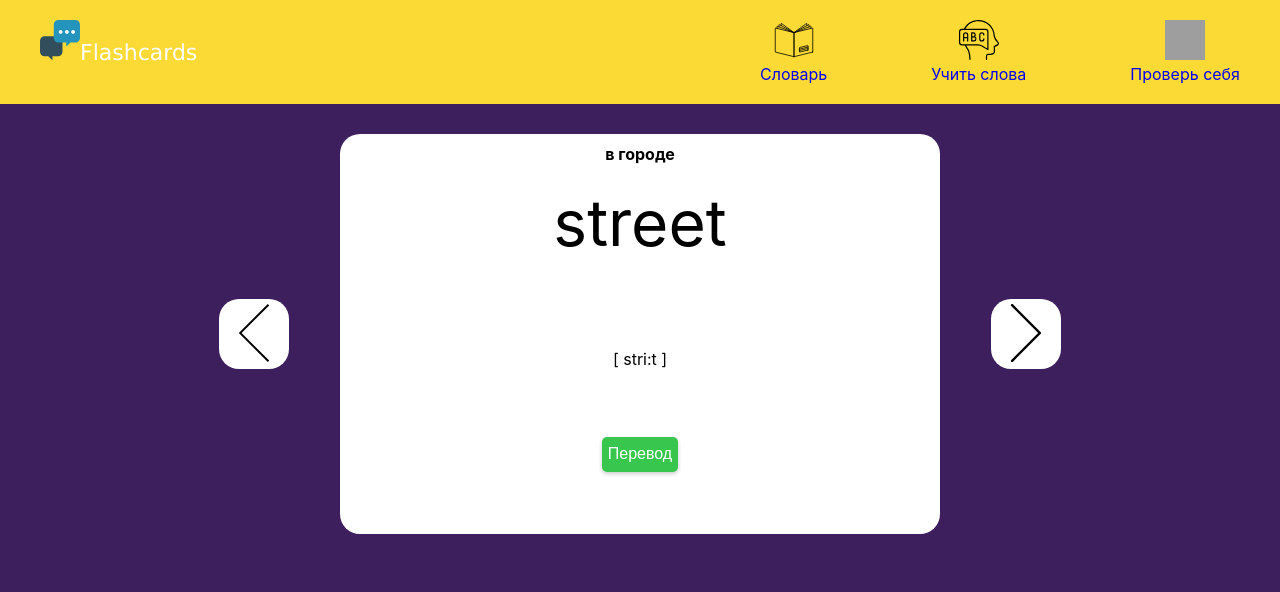
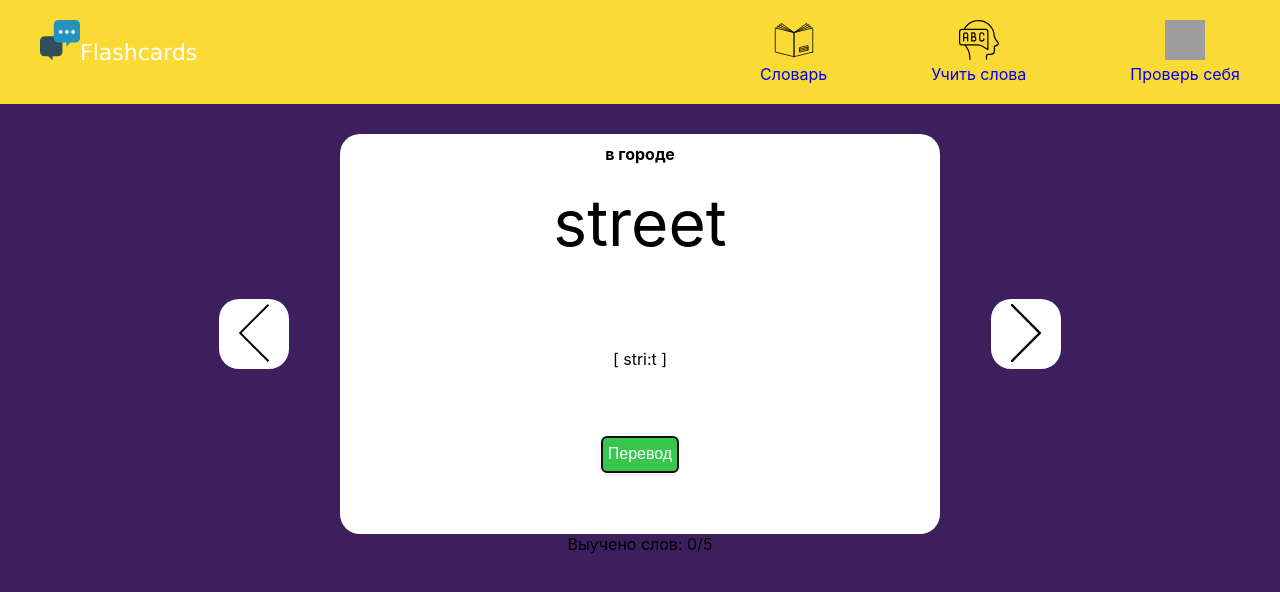
Before and after one commit to AlenaNemtsova/flashcards, a React (Create React App) app: page /learn in a window 1280 px wide. Shown: the top 592 px of the page. Built offline with nearby package versions, Linux system fonts and the light colour scheme; grey boxes are pictures that could not be loaded.

Commit message:
add ref to button

```diff
--- a/src/pages/CardsContainer.jsx
+++ b/src/pages/CardsContainer.jsx
@@ -1,5 +1,5 @@
 import React, { useState } from "react";
-import { useEffect } from 'react';
+import { useEffect, useRef } from 'react';
 // import Card from "../components/Card/Card";
 import data from '../data/data.json';
 import 'animate.css';
@@ -10,6 +10,11 @@ function CardsContainer() {
   const [isAnimated, setIsAnimated] = useState(false);
   const [learnedWords, setLearnedWords] = useState(0);
 
+  const ref = useRef();
+  useEffect(() => {
+    ref.current.focus();
+    console.log(index);
+  }, [index]);
 
   const handleClickNext = () => {
     setIsAnimated(false);
@@ -24,7 +29,7 @@ function CardsContainer() {
   };
 
   useEffect(() => {
-    console.log(isAnimated);
+    // console.log(isAnimated);
     console.log(index);
     setIsAnimated(true);
   }, [index]);
@@ -32,7 +37,7 @@ function CardsContainer() {
   const countWords = () => {
     setLearnedWords(learnedWords + 1);
   };
-  // console.log(learnedWords);
+  console.log(learnedWords);
 
   const handleClick = () => {
     setPressed(!pressed);
@@ -54,7 +59,7 @@ function CardsContainer() {
             <p className='flashcard__transcription'>{data[index].transcription}</p>
             <div className="flashcard__translation">
               {pressed ? <span>{data[index].russian}</span> :
-                <button className="translate-btn" onClick={handleClick}>Перевод</button>}
+                <button className="translate-btn" onClick={handleClick} ref={ref}>Перевод</button>}
             </div>
           </div>
         </div>
@@ -64,6 +69,9 @@ function CardsContainer() {
           <img src="assets/img/right-arrow.svg" alt="arrow to next card" />
         </button>
       </div>
+      <div className="learned-words">
+        Выучено слов: {learnedWords}/{data.length}
+      </div>
     </div>
   );
 }
```
